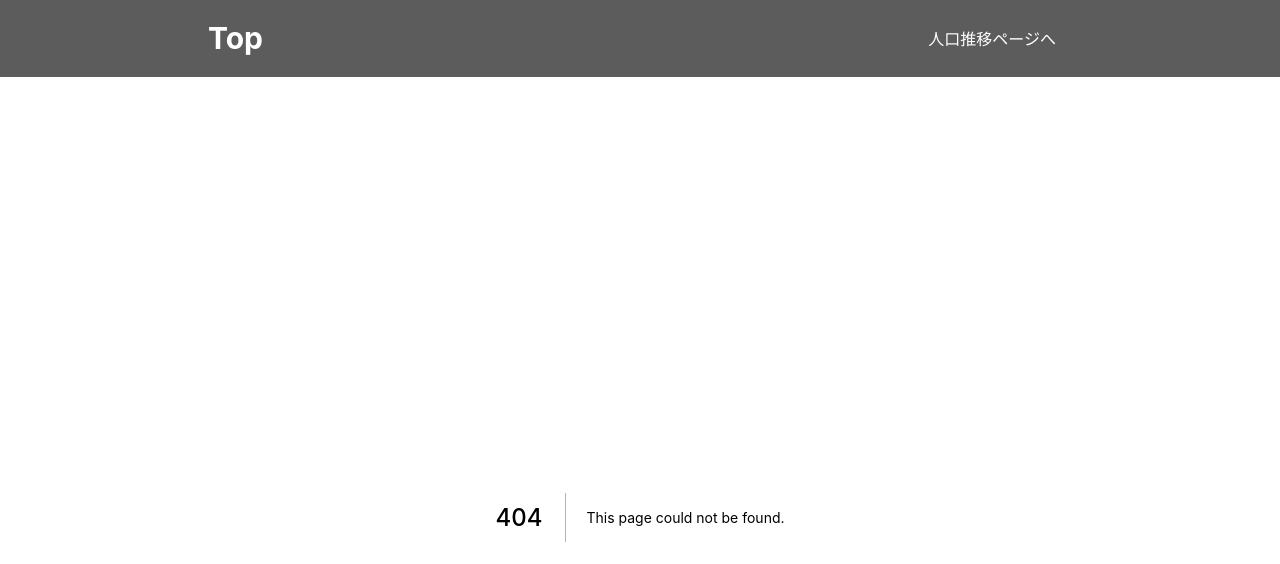
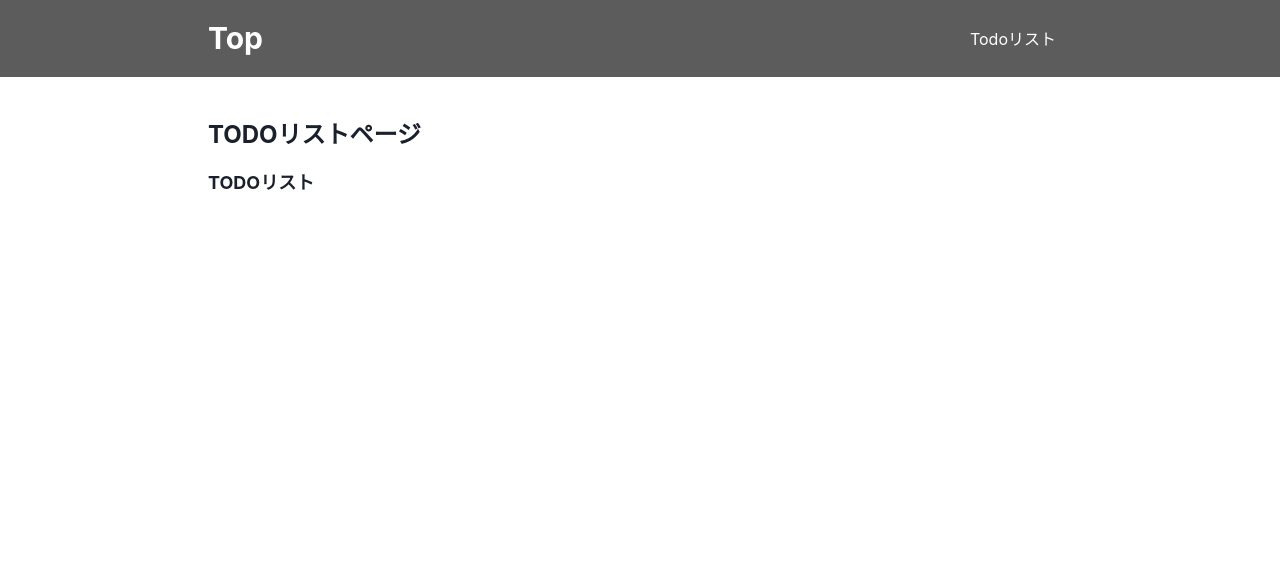
Before and after one commit to m4tsu/react-recoil-practice, a Next.js app: page /todos in a window 1280 px wide. Before the commit this address had no page. Shown: the top 564 px of the page. Built offline with nearby package versions, Linux system fonts and the light colour scheme.

Commit message:
add: TodoListPage

```diff
--- a/src/components/layouts/AppLayout/index.tsx
+++ b/src/components/layouts/AppLayout/index.tsx
@@ -27,7 +27,7 @@ export const AppLayout = ({ children }: Props) => {
 
             <Flex gap="4">
               <Link
-                href="/populationChanges"
+                href="/todos"
                 styles={{
                   display: 'flex',
                   px: '4',
@@ -38,7 +38,7 @@ export const AppLayout = ({ children }: Props) => {
                   },
                 }}
               >
-                <Text>人口推移ページへ</Text>
+                <Text>Todoリスト</Text>
               </Link>
             </Flex>
           </Flex>
--- /dev/null
+++ b/src/components/pages/TodoListPage/TodoList/index.tsx
@@ -0,0 +1,13 @@
+import { Flex, Text } from '@chakra-ui/react';
+import { Suspense } from 'react';
+
+export const TodoList = () => {
+  return (
+    <Flex direction="column" gap="8">
+      <Text as="h2" fontSize="lg" fontWeight="bold">
+        TODOリスト
+      </Text>
+      <Flex>{/* TODO: リスト実装 */}</Flex>
+    </Flex>
+  );
+};
--- /dev/null
+++ b/src/components/pages/TodoListPage/index.tsx
@@ -0,0 +1,22 @@
+import { Flex, Text } from '@chakra-ui/react';
+import { Suspense } from 'react';
+import { RecoilRoot } from 'recoil';
+
+import { Loading } from '@/components/ui/Loading';
+
+import { TodoList } from './TodoList';
+
+export const TodoListPage = () => {
+  return (
+    <Flex direction="column" gap="4">
+      <Text as="h1" fontWeight="bold" fontSize="2xl">
+        TODOリストページ
+      </Text>
+      <RecoilRoot>
+        <Suspense fallback={<Loading />}>
+          <TodoList />
+        </Suspense>
+      </RecoilRoot>
+    </Flex>
+  );
+};
--- /dev/null
+++ b/src/pages/todos/index.tsx
@@ -0,0 +1,7 @@
+import { TodoListPage } from '@/components/pages/TodoListPage';
+
+const Page = () => {
+  return <TodoListPage />;
+};
+
+export default Page;
```
